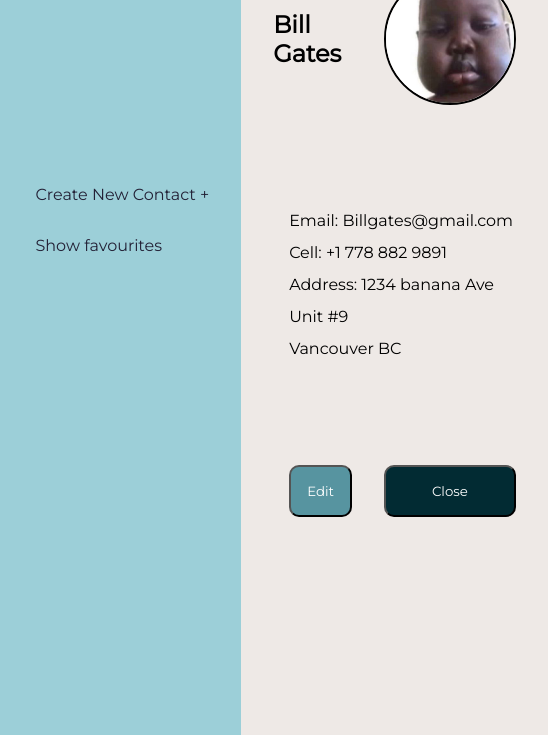
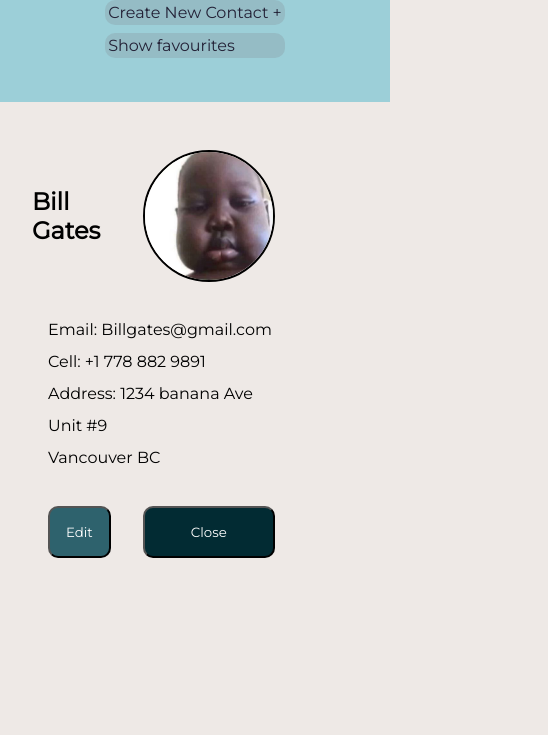
Before and after one commit to Filet26/1620_Assignment-1, a plain HTML site: page page3.html in a window 390 px wide. Shown: the part 109-844 px from the top of the page, 548 px wide, since content can reach past the window. Drawn offline with Linux system fonts and the light colour scheme.

Commit message:
corrected accessibility for fonts added media queries

```diff
--- a/CSS/styles.css
+++ b/CSS/styles.css
@@ -20,29 +20,36 @@ h1 {
   margin: 2rem;
 }
 
+a:hover {
+  border-bottom: #fff 2px solid;
+}
 ul {
   justify-self: right;
 }
-/*colors*/
 
 body {
-  grid-template-columns: repeat(4, 1fr);
   background-color: #eee9e6; /*highlight #eee9e6*/
 }
 .container {
   display: grid;
+  grid-template-columns: repeat(4, 1fr);
 }
 
 nav {
-  display: grid;
+  display: flex;
+  flex-direction: column;
   background-color: #9ccfd8; /*foam #9ccfd8*/
-  grid-template-columns: 1;
-  grid-template-rows: repeat(4, auto);
   height: 100vh;
+  grid-column: 1;
+  align-items: center;
+}
+
+.nav-header {
+  align-self: start;
 }
 
 .list-nav {
-  justify-self: right;
+  justify-content: center;
 }
 .main {
   display: grid;
@@ -60,6 +67,7 @@ nav {
   padding: 1rem;
   margin: 4rem;
   border: black 1px solid;
+  min-height: 0;
 }
 
 /* add contact page #2 */
@@ -99,19 +107,19 @@ input {
   margin: 1rem;
   padding: 1rem;
   border-radius: 10px;
-  color: #fff;
+  color: rgb(255, 255, 255);
 }
 
 .save-btn {
-  background-color: #5794a0; /*#5794a0 from example*/
+  background-color: #2e626d; /*#5794a0 from example, darkened for accessibility*/
 }
 
 .cancel-btn {
-  background-color: #b7617a; /*#b7617a from example*/
+  background-color: #8d465a; /*#b7617a from example darkened for accessibility*/
 }
 
 .edit-btn {
-  background-color: #5794a0; /*#5794a0 from example*/
+  background-color: #2e626d; /*#5794a0 from example darkened for accessibility*/
 }
 
 .close-btn {
@@ -139,4 +147,31 @@ input {
   line-height: 2rem;
 }
 
-@media (min-wid);
+@media (max-width: 600px) {
+  .container {
+    grid-template-columns: repeat(2, 1fr);
+  }
+
+  .main {
+    grid-template-columns: 1fr;
+  }
+  h1 {
+    margin: 0.5rem;
+  }
+  li {
+    margin: 0.5rem;
+    background-color: #745a612a;
+    padding: 0.2rem;
+    border-radius: 10px;
+  }
+
+  .nav-header {
+    align-self: center;
+  }
+  nav {
+    display: flexbox;
+    grid-column: span 2;
+    height: 25vh;
+    justify-content: center;
+  }
+}
--- a/page3.html
+++ b/page3.html
@@ -13,10 +13,10 @@
   </head>
   <body class="container">
     <nav>
-      <h1><a href="page1.html">Contacts</a></h1>
+      <h1 class="nav-header"><a href="page1.html">Contacts</a></h1>
       <ul>
-        <li><a href="page2.html">Create New Contact +</a></li>
-        <li><a href="page3.html">Show favourites</a></li>
+        <li class="list-nav"><a href="page2.html">Create New Contact +</a></li>
+        <li class="list-nav"><a href="page3.html">Show favourites</a></li>
       </ul>
     </nav>
     <div class="fav-card">
```
Also changed, not shown: page1.html (+2 -2 lines), page2.html (+3 -1 lines).
